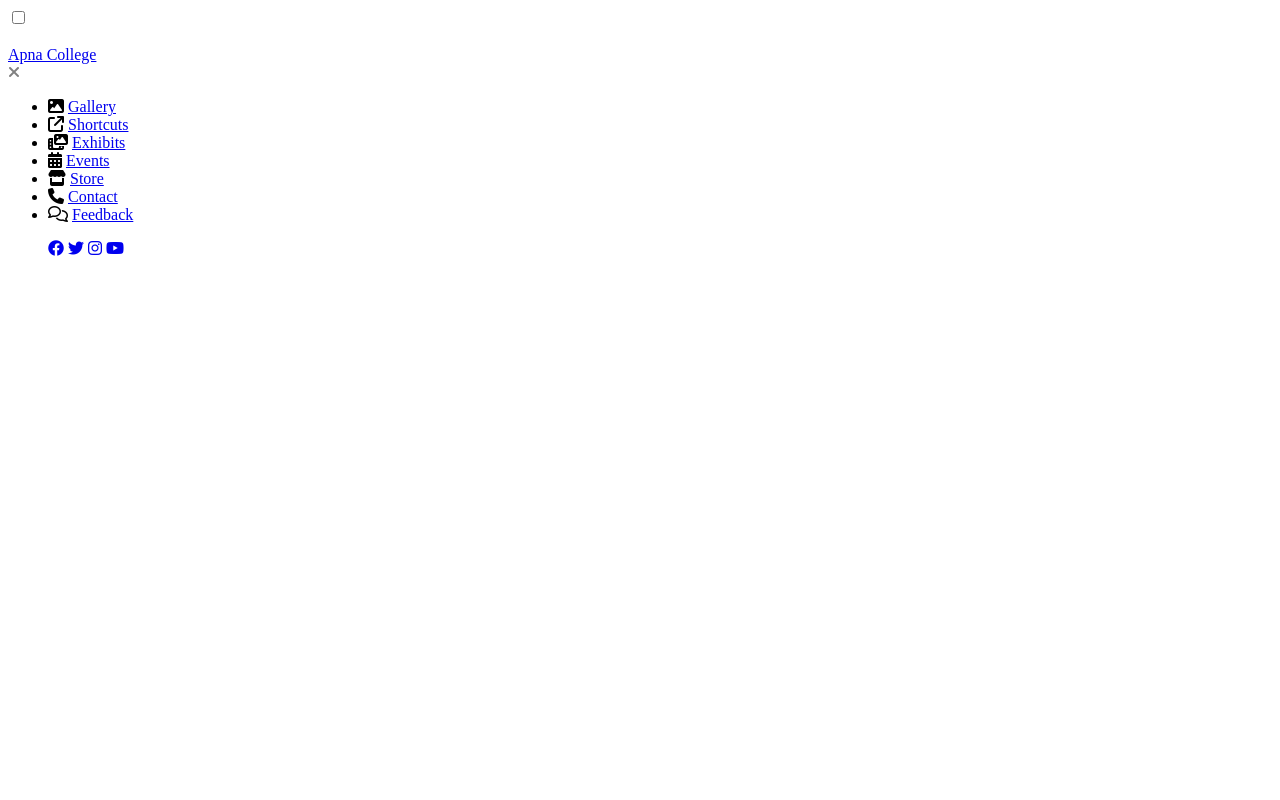
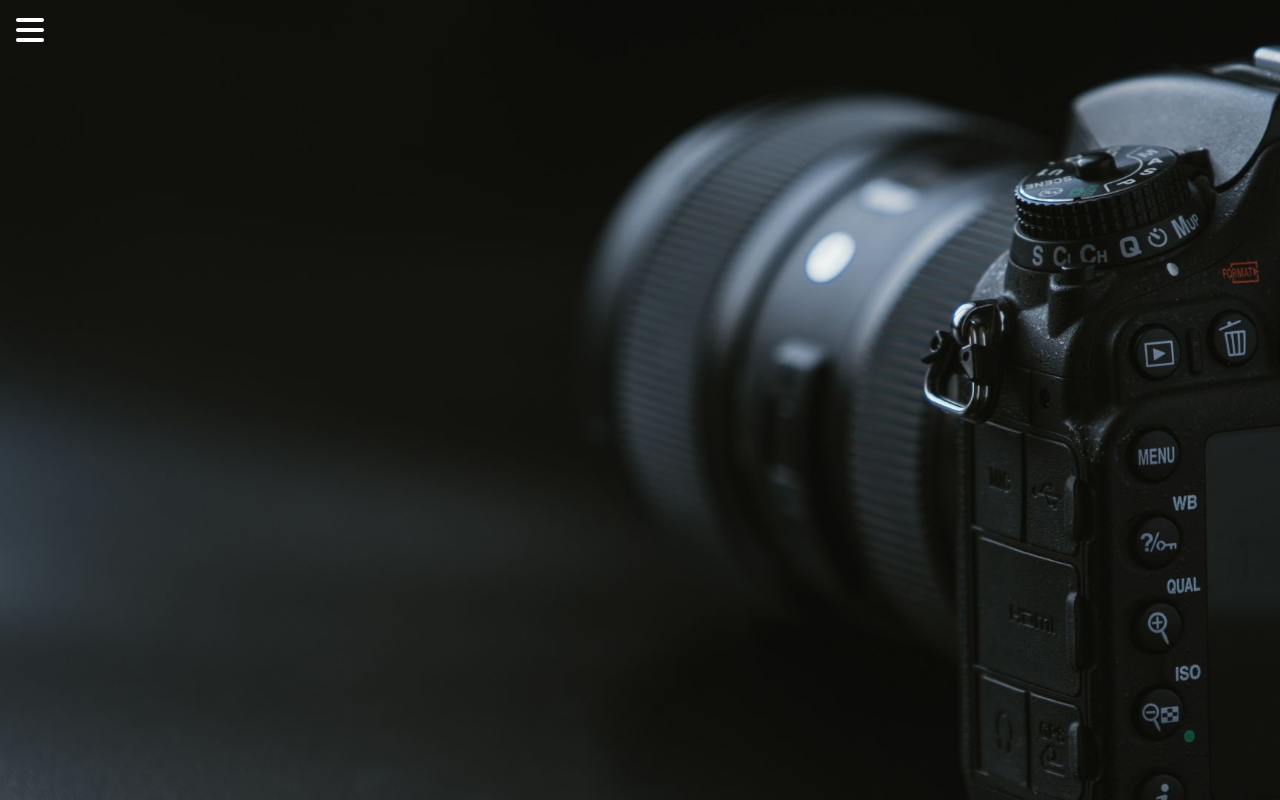
Before and after one commit to shivampal2004/Camera-Landing-Page, a plain HTML site: page index.html in a window 1280 px wide. Drawn offline with Linux system fonts and the light colour scheme.

Commit message:
Project Completed

```diff
--- a/index.html
+++ b/index.html
@@ -15,23 +15,24 @@
       rel="stylesheet"
       href="https://cdnjs.cloudflare.com/ajax/libs/font-awesome/6.4.0/css/all.min.css"
     />
+    <link rel="stylesheet" href="style.css">
   </head>
   <body>
     <div class="main_box">
       <input type="checkbox" id="check" />
       <div class="btn_one">
-        <label for="check" style="color: white">
+        <label for="check">
           <i class="fa-solid fa-bars"></i>
         </label>
       </div>
 
       <div class="sidebar_menu">
         <div class="logo">
-          <a href="#">Apna College</a>
+          <a href="#">Sony</a>
         </div>
 
         <div class="btn_two">
-          <label for="check" style="color: grey">
+          <label for="check">
             <i class="fa-solid fa-xmark"></i>
           </label>
         </div>
--- a/style.css
+++ b/style.css
@@ -0,0 +1,116 @@
+*{
+    margin: 0;
+    padding: 0;
+}
+
+.main_box{
+    background: url(photo.jpg);
+    height: 100vh;
+    background-size: cover;
+}
+
+.btn_one i{
+    color: white;
+    font-size: 2em;
+    font-weight: 700;
+    position: absolute;
+    left: 16px;
+    line-height: 60px;
+    transition: all 0.1s linear;
+}
+
+.sidebar_menu{
+    position: fixed;
+    left: -300px;
+    height: 100vh;
+    width: 280px;
+    background-color: rgba(255, 255, 255, 0.1);
+    box-shadow: 0px 0px 6px rgba(255, 255, 255, 0.5);
+    transition: all 0.3s linear;
+}
+
+.sidebar_menu .logo{
+    position: absolute;
+    width: 100%;
+    height: 60px;
+    line-height: 60px;
+    box-shadow: 0px 0px 4px rgba(255, 255, 255, 0.5);
+}
+
+.sidebar_menu .logo a{
+    position: absolute;
+    left: 116px;
+    color: white;
+    text-decoration: none;
+    font-size: 20px;
+    font-weight: 900;
+}
+
+.sidebar_menu .btn_two i{
+    color: gray;
+    font-size: 1.5em;
+    line-height: 60px;
+    position: absolute;
+    left: 240px;
+    transition: all 0.1s linear;
+}
+
+.sidebar_menu .menu{
+    color: white;
+    position: absolute;
+    width: 100%;
+    top: 80px;
+}
+
+.sidebar_menu .menu li{
+    margin: 6px 0;
+    padding: 14px 20px;
+}
+
+.sidebar_menu .menu i,a{
+    color: white;
+    text-decoration: none;
+    font-size: 1.25em;
+}
+
+.sidebar_menu .menu i{
+    padding: 0 8px 0 0;
+}
+
+.sidebar_menu .social_media{
+    position: absolute;
+    left: 25%;
+    bottom: 25px;
+}
+
+.social_media i{
+    opacity: 0.5;
+    color: white;
+    padding: 0 5px;
+    transition: all 0.1s linear;
+}
+
+#check{
+    display: none;
+}
+
+.sidebar_menu .menu li:hover{
+    box-shadow: 0px 0px 6px rgba(255, 255, 255, 0.5);
+}
+
+.btn_one i:hover{
+    font-size: 30px;
+}
+
+.sidebar_menu i:hover{
+    opacity: 1;
+    transform: scale(1.2);
+}
+
+#check:checked ~ .sidebar_menu{
+    left: 0px;
+}
+
+#check:checked ~ .btn_one{
+    opacity: 0;
+}
```
